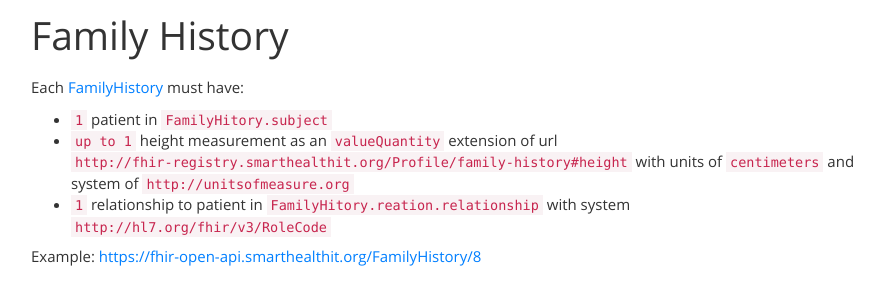
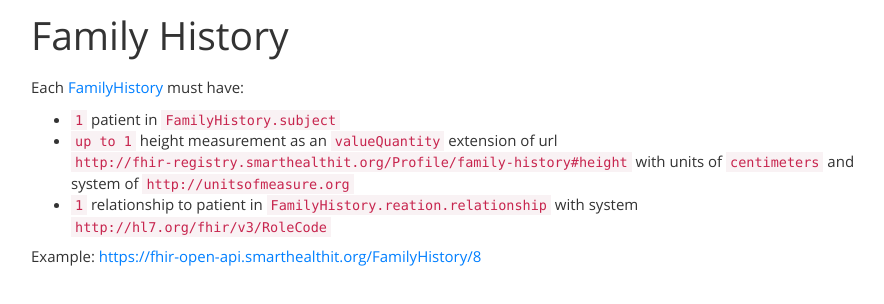
Before and after one commit to smart-on-fhir/smart-on-fhir.github.io, a Jekyll site: the page built from profiles/index.md, in a window 1280 px wide and 900 px high, scrolled down 2961 px. Shown: the part 148-452 px from the top of the window, without its empty margins (39-923 px from the left). Built offline with Jekyll 4.4.1, drawn with Linux system fonts in a browser that asks for light colours; Markdown is read by kramdown in place of the engine named in the settings.

Commit message:
Update index.md

```diff
--- a/profiles/index.md
+++ b/profiles/index.md
@@ -181,9 +181,9 @@
 [FamilyHistory](http://www.hl7.org/implement/standards/fhir/familyhistory.html#FamilyHistory)
 must have:
 
- * `1` patient in `FamilyHitory.subject`
+ * `1` patient in `FamilyHistory.subject`
  * `up to 1` height measurement as an `valueQuantity` extension of url `http://fhir-registry.smarthealthit.org/Profile/family-history#height` with units of `centimeters` and system of `http://unitsofmeasure.org`
- * `1` relationship to patient in `FamilyHitory.reation.relationship` with system `http://hl7.org/fhir/v3/RoleCode`
+ * `1` relationship to patient in `FamilyHistory.reation.relationship` with system `http://hl7.org/fhir/v3/RoleCode`
 
 ##### Example: [https://fhir-open-api.smarthealthit.org/FamilyHistory/8](https://fhir-open-api.smarthealthit.org/FamilyHistory/8?_format=json)
 
```
